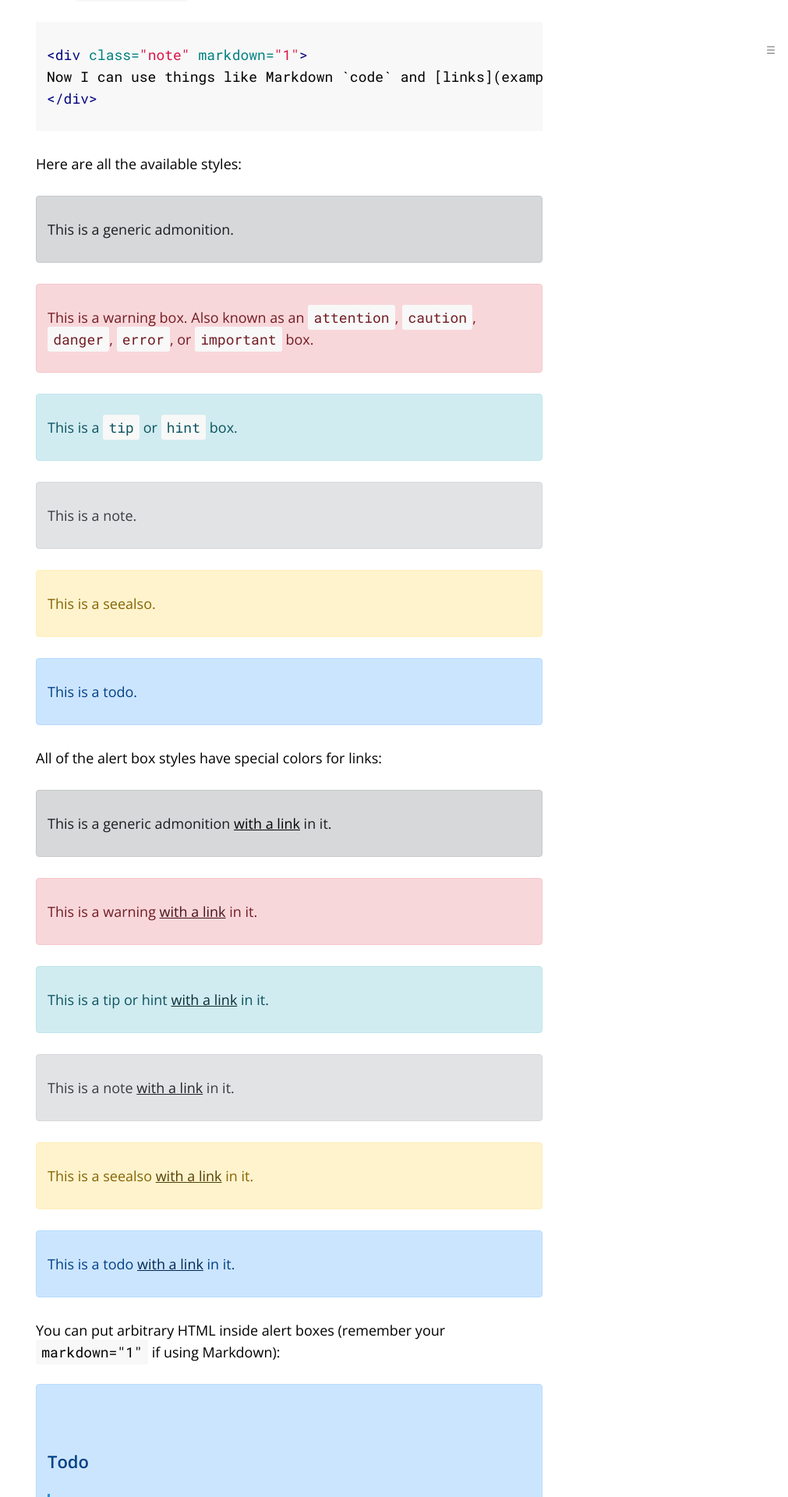
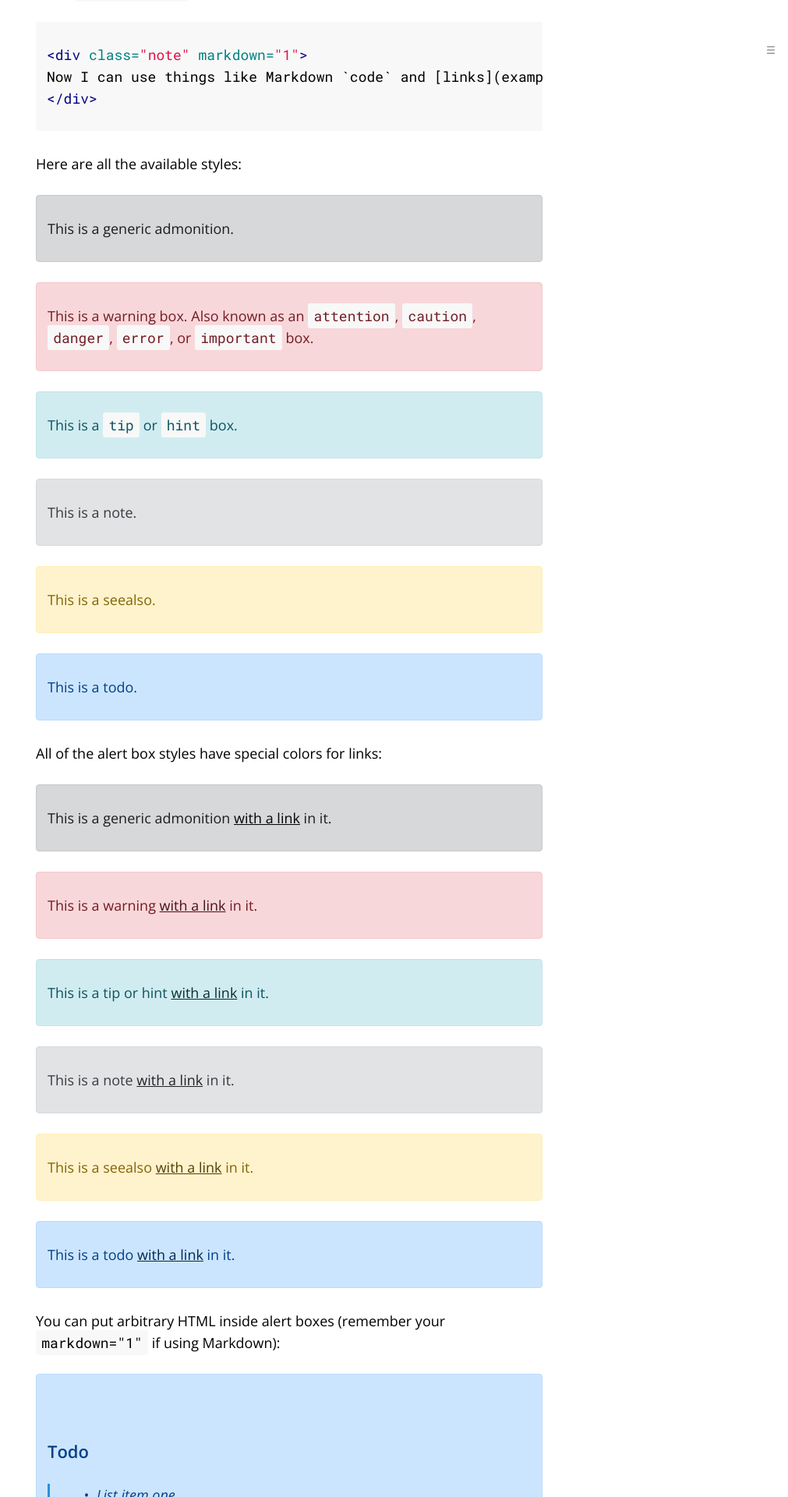
Before and after one commit to seanh/jekyll-theme-oatcake, a Jekyll site: the page built from _posts/2019-09-09-alert-boxes.md, in a window 1280 px wide. Shown: the part 812-2732 px from the top of the page at 78% size, without its empty margins (269-1280 px from the left). Built offline with Jekyll 4.4.1, drawn with Linux system fonts in a browser that asks for light colours; our own code applies the rules of GitHub Pages for plain Markdown files; comment, search, counter and statistics services are not loaded.

Commit message:
Alert boxes vertical rhythm fix

```diff
--- a/_sass/_alerts.scss
+++ b/_sass/_alerts.scss
@@ -11,8 +11,7 @@
 .seealso,
 .todo {
   border: 1px solid transparent;
-  margin-top: -1px;
-  margin-bottom: -1px;
+  margin-top: -2px;
 
   border-radius: .25rem;
 
```
